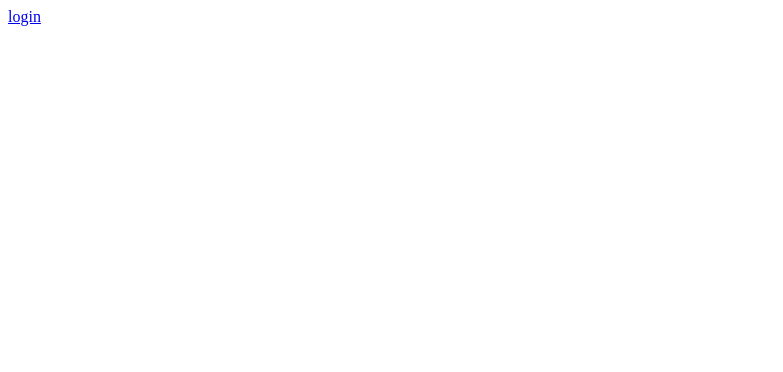
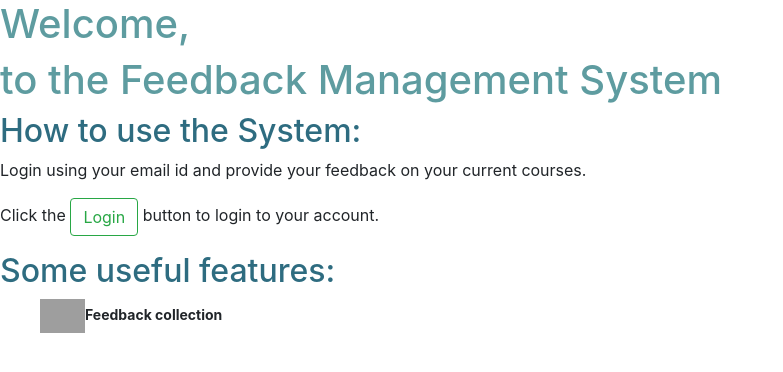
Before and after one commit to Amritanshu7/Feedback-Management-System, a Django app: page / in a window 1280 px wide. Before the commit the part shown is almost empty. Shown: the top 372 px of the page, without its empty margins (0-783 px from the left). Run offline with Django 3.2, Linux system fonts and the light colour scheme; some libraries are stand-ins or nearby versions; grey boxes are pictures that could not be loaded.

Commit message:
adding home page

```diff
--- a/main/templates/base.html
+++ b/main/templates/base.html
@@ -1,6 +1,10 @@
 <!DOCTYPE html>
 <html>
 <head>
+<link rel="stylesheet" href="https://maxcdn.bootstrapcdn.com/bootstrap/4.0.0/css/bootstrap.min.css" integrity="sha384-Gn5384xqQ1aoWXA+058RXPxPg6fy4IWvTNh0E263XmFcJlSAwiGgFAW/dAiS6JXm" crossorigin="anonymous">
+<script src="https://maxcdn.bootstrapcdn.com/bootstrap/4.0.0/js/bootstrap.min.js" integrity="sha384-JZR6Spejh4U02d8jOt6vLEHfe/JQGiRRSQQxSfFWpi1MquVdAyjUar5+76PVCmYl" crossorigin="anonymous"></script>
+
+
   <title>Feedback Portal</title>
 </head>
 <body>
--- a/main/templates/home.html
+++ b/main/templates/home.html
@@ -1,10 +1,30 @@
 {% extends 'base.html' %}
 {% block title %}Home{% endblock %}
 {% block content %}
+
+<!-- #######  HomePage! #########-->
+<h1 style="color: #5e9ca0;">Welcome,</h1>
+<h1 style="color: #5e9ca0;">to the Feedback Management System</h1>
+<h2 style="color: #2e6c80;">How to use the System:</h2>
+<p>Login using your email id and provide your feedback on your current courses.&nbsp;</p>
+<p>Click the <a class="btn btn-outline-success" href="{% url 'login' %}">Login </a> button to login to your account.</p>
+<h2 style="color: #2e6c80;">Some useful features:</h2>
+<ol style="list-style: none; font-size: 14px; line-height: 32px; font-weight: bold;">
+<li style="clear: both;"><img style="float: left;" src="https://html-online.com/img/05-gibberish.png" alt="gibberish" width="45" /> Feedback collection</li>
+</ol>
+
+
+<p>&nbsp; &nbsp; &nbsp; &nbsp; &nbsp; &nbsp; &nbsp;</p>
+
+
 {% if user.is_authenticated %}
-  <div style="text-align:center">Hi {{ user.username }} Welocme to Feedback Portal</div>
+
+  <div style="text-align:center">Hi {{ user.username }} Welcome to Feedback Portal</div>
   <p><a href="{% url 'logout' %}">logout</a></p>
+
 {% else %}
-  <a href="{% url 'login' %}">login</a>
+
+ <!--  <a href="{% url 'login' %}">login</a>
+ -->
 {% endif %}
 {% endblock %}
```
